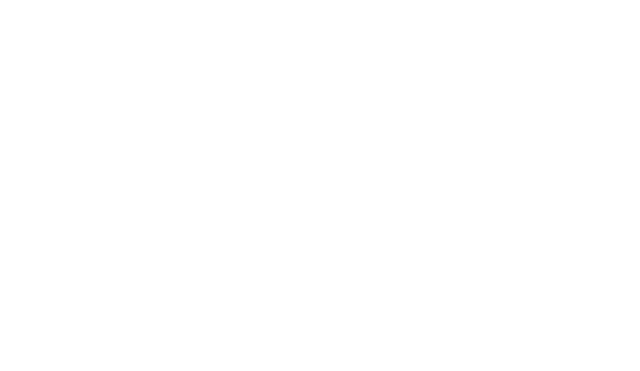
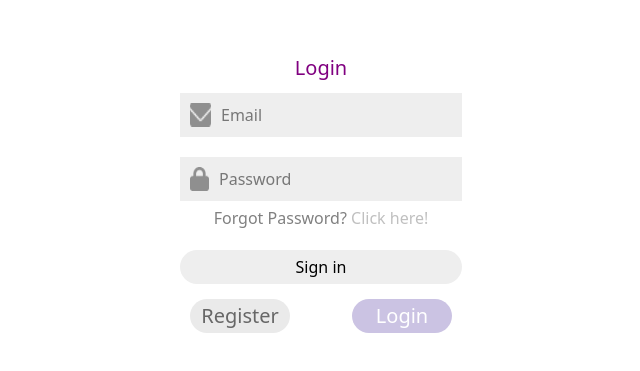
Before and after one commit to T-Sikes/Volunteer_Database_Manager, a React (Vite) app in the folder frontend/: page /user-login in a window 1280 px wide. Before the commit this address had no page. Shown: the part 207-578 px from the top of the page, without its empty margins (319-959 px from the left). Built offline with nearby package versions, Linux system fonts and the light colour scheme.

Commit message:
added User Login and Registeration for frontend, have not implemented functionalities yet

```diff
--- a/frontend/src/App.jsx
+++ b/frontend/src/App.jsx
@@ -2,6 +2,7 @@ import { BrowserRouter as Router, Routes, Route } from "react-router-dom"
 import EventManagement from "./pages/EventManagement.jsx"
 import UserProfile from "./pages/UserProfile.jsx"
 import VolunteerHistory from "./pages/VolunteerHistory.jsx"
+import UserLogin from "./pages/UserLogin.jsx"
 
 function App() {
   return (
@@ -14,6 +15,7 @@ function App() {
                 <Route path='/event-management' element={<EventManagement/>} />
                 <Route path='/profile' element={<UserProfile/>} />
                 <Route path='/volunteer-history' element={<VolunteerHistory/>} />
+                <Route path='/user-login' element={<UserLogin/>} />
         </Routes>
       </Router>
     </div>
--- /dev/null
+++ b/frontend/src/pages/UserLogin.css
@@ -0,0 +1,81 @@
+body {
+  display: flex;
+  flex-direction: column;
+  align-content: center;
+  justify-content: center;
+}
+
+.container {
+  background: white;
+  color: black;
+  padding: 20px;
+}
+
+.header {
+  display: flex;
+  justify-content:center;
+  margin-bottom: 10px;
+}
+.text {
+  font-size: 20px;
+  color: purple;
+  margin-top: 10px;
+}
+
+.inputs {
+  display: flex;
+  flex-direction: column;
+  gap: 20px;
+}
+.input {
+  display: flex;
+  background: #EEEEEE;
+  padding: 10px;
+  gap: 10px;
+}
+
+.forgot-password {
+  text-align: center;
+  padding: 5px;
+  color: grey;
+}
+
+.forgot-password span {
+  color: silver;
+  cursor: pointer;
+}
+
+.submit-container {
+  display: flex;
+  justify-content: space-between;
+  gap: 20px;
+  margin: 10px;
+}
+
+.submit {
+  display: flex;
+  justify-content: center;
+  align-items: center;
+  background: #CBC3E3;
+  border-radius: 50px;
+  color: white;
+  font-size: 20px;
+  width: 100px;
+  height: 34px;
+  cursor: pointer;
+}
+
+.gray {
+  background: #EAEAEA;
+  color: #676767;
+}
+
+.signUp, .signIn {
+  display: flex;
+  justify-content: center;
+  margin: 15px 0px;
+  padding: 5px;
+  border-radius: 50px;
+  background: #EEEEEE;
+  cursor: pointer;
+}
--- /dev/null
+++ b/frontend/src/pages/UserLogin.jsx
@@ -0,0 +1,49 @@
+import { useState } from "react";
+import './UserLogin.css'
+
+import email_icon from '../Assets/email.png'
+import password_icon from '../Assets/password.png'
+
+function UserLogin() {
+
+  const [action,setAction] = useState("Login");
+
+  return(
+   <div className='container'>
+
+    <div className="header">
+      <div className="text">{action}</div>
+    </div>
+
+    <div className="inputs">
+      <div className="input">
+        <img src={email_icon} alt="email icon" />
+        <input type="email" placeholder="Email"/>
+      </div>
+
+      <div className="input">
+        <img src={password_icon} alt="password icon" />
+        <input type="password" placeholder="Password"/>
+      </div>
+
+    </div>
+
+    {action==="Register"?
+      <div>
+        <div className="signUp">Sign up</div>
+      </div>
+      :
+      <>
+      <div className="forgot-password">Forgot Password?<span> Click here!</span></div>
+      <div className = "signIn">Sign in</div>
+      </>
+    }
+         <div className="submit-container">
+      <div className={action==="Login"?"submit gray":"submit"} onClick={()=>{setAction("Register")}}>Register</div>
+      <div className={action==="Register"?"submit gray":"submit"} onClick={()=>{setAction("Login")}}>Login</div>
+    </div>
+   </div>
+  )
+}
+
+export default UserLogin
```
Also changed, not shown: frontend/src/assets/email.png (added), frontend/src/assets/password.png (added).
